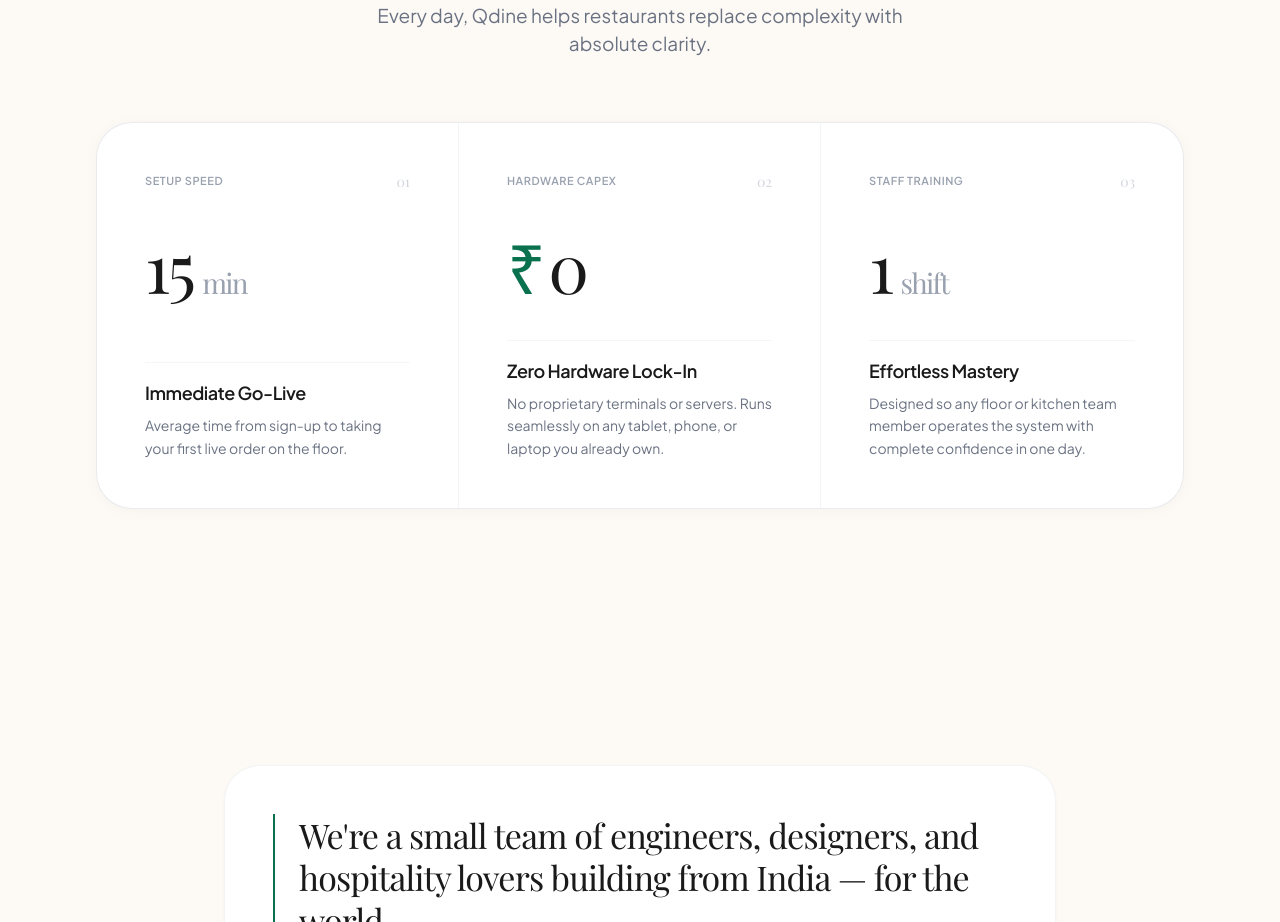
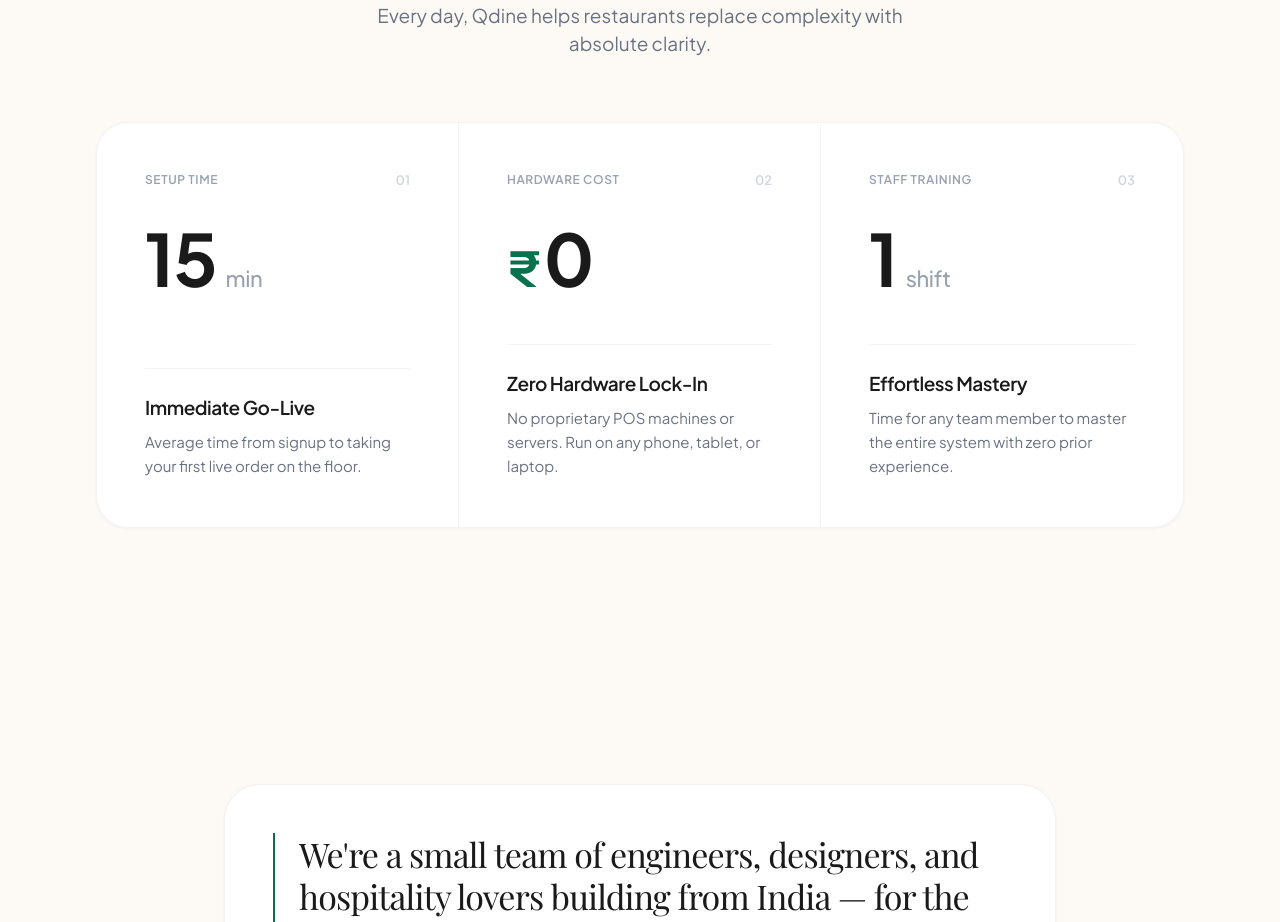
Before and after one commit to anaghrajeev/qdine-website-online, a Next.js app: page /mission in a window 1280 px wide. Shown: the part 2340-3262 px from the top of the page. Built offline with nearby package versions, Linux system fonts and the light colour scheme; a web font is replaced by a local one.

Commit message:
mission: align stats metrics with site display typography and surface styling

```diff
--- a/src/components/MissionStats.tsx
+++ b/src/components/MissionStats.tsx
@@ -46,27 +46,27 @@ export default function MissionStats() {
     return () => observer.disconnect();
   }, []);
 
-  const count15 = useCountUp(15, 1200, triggered);
-  const count1 = useCountUp(1, 900, triggered);
+  const count15 = useCountUp(15, 1000, triggered);
+  const count1 = useCountUp(1, 800, triggered);
 
   const stats = [
     {
       index: '01',
-      tag: 'Setup Speed',
+      tag: 'Setup Time',
       val: triggered ? count15 : 0,
       suffix: 'min',
       prefix: '',
       title: 'Immediate Go-Live',
-      description: 'Average time from sign-up to taking your first live order on the floor.',
+      description: 'Average time from signup to taking your first live order on the floor.',
     },
     {
       index: '02',
-      tag: 'Hardware Capex',
+      tag: 'Hardware Cost',
       val: 0,
       suffix: '',
       prefix: '₹',
       title: 'Zero Hardware Lock-In',
-      description: 'No proprietary terminals or servers. Runs seamlessly on any tablet, phone, or laptop you already own.',
+      description: 'No proprietary POS machines or servers. Run on any phone, tablet, or laptop.',
     },
     {
       index: '03',
@@ -75,7 +75,7 @@ export default function MissionStats() {
       suffix: 'shift',
       prefix: '',
       title: 'Effortless Mastery',
-      description: 'Designed so any floor or kitchen team member operates the system with complete confidence in one day.',
+      description: 'Time for any team member to master the entire system with zero prior experience.',
     },
   ];
 
@@ -90,38 +90,40 @@ export default function MissionStats() {
         </p>
       </div>
 
-      {/* Unified Bento Bar */}
+      {/* Unified Bento Bar aligned with website design system */}
       <div
         ref={ref}
-        className="reveal-on-scroll bg-white rounded-[28px] sm:rounded-[36px] border border-gray-200/80 shadow-[0_2px_16px_rgba(0,0,0,0.03)] overflow-hidden"
+        className="reveal-on-scroll bg-white rounded-[24px] sm:rounded-[32px] border border-gray-100 shadow-[0_1px_3px_rgba(0,0,0,0.04)] hover:shadow-[0_8px_30px_rgba(0,0,0,0.06)] transition-shadow duration-500 overflow-hidden"
       >
         <div className="grid grid-cols-1 md:grid-cols-3 divide-y md:divide-y-0 md:divide-x divide-gray-100">
           {stats.map((stat, idx) => (
             <div
               key={idx}
-              className="p-8 sm:p-10 lg:p-12 flex flex-col justify-between group transition-colors duration-300 hover:bg-[#faf8f5]/60"
+              className="p-8 sm:p-10 lg:p-12 flex flex-col justify-between group transition-colors duration-300 hover:bg-[#fdfaf6]/60"
             >
               {/* Top metadata */}
               <div>
-                <div className="flex items-center justify-between mb-8 sm:mb-10">
-                  <span className="text-[11px] font-semibold tracking-wider text-gray-400 uppercase">
+                <div className="flex items-center justify-between mb-6 sm:mb-8">
+                  <span className="text-[12px] font-semibold uppercase tracking-wider text-gray-400">
                     {stat.tag}
                   </span>
-                  <span className="font-serif text-[14px] text-gray-300 group-hover:text-[#0a714e] transition-colors">
+                  <span className="text-[13px] font-semibold text-gray-300 group-hover:text-[#0a714e] transition-colors">
                     {stat.index}
                   </span>
                 </div>
 
-                {/* Hero Metric */}
-                <div className="font-serif text-[48px] sm:text-[56px] lg:text-[68px] text-[#1a1a1a] tracking-tight leading-none mb-8 sm:mb-10">
+                {/* Metric — using website's bold display font (Plus Jakarta Sans) */}
+                <div className="flex items-baseline mb-8 sm:mb-10 tracking-tight">
                   {stat.prefix && (
-                    <span className="text-[#0a714e] font-serif mr-1">
+                    <span className="text-[32px] sm:text-[40px] lg:text-[48px] font-bold text-[#0a714e] mr-1">
                       {stat.prefix}
                     </span>
                   )}
-                  <span>{stat.val}</span>
+                  <span className="text-[52px] sm:text-[60px] lg:text-[72px] font-bold text-[#1a1a1a] leading-none">
+                    {stat.val}
+                  </span>
                   {stat.suffix && (
-                    <span className="text-[20px] sm:text-[24px] lg:text-[28px] font-serif text-gray-400 font-normal ml-2">
+                    <span className="text-[18px] sm:text-[20px] lg:text-[22px] font-medium text-gray-400 ml-2">
                       {stat.suffix}
                     </span>
                   )}
@@ -129,11 +131,11 @@ export default function MissionStats() {
               </div>
 
               {/* Bottom copy */}
-              <div className="pt-4 border-t border-gray-100/80">
-                <h3 className="text-[17px] sm:text-[18px] font-semibold text-[#1a1a1a] mb-2 tracking-tight">
+              <div className="pt-6 border-t border-gray-100">
+                <h3 className="text-[18px] sm:text-[19px] font-semibold text-[#1a1a1a] mb-2 tracking-tight">
                   {stat.title}
                 </h3>
-                <p className="text-[14px] text-gray-500 leading-relaxed font-normal">
+                <p className="text-[14px] sm:text-[15px] text-gray-500 leading-relaxed font-normal">
                   {stat.description}
                 </p>
               </div>
```
